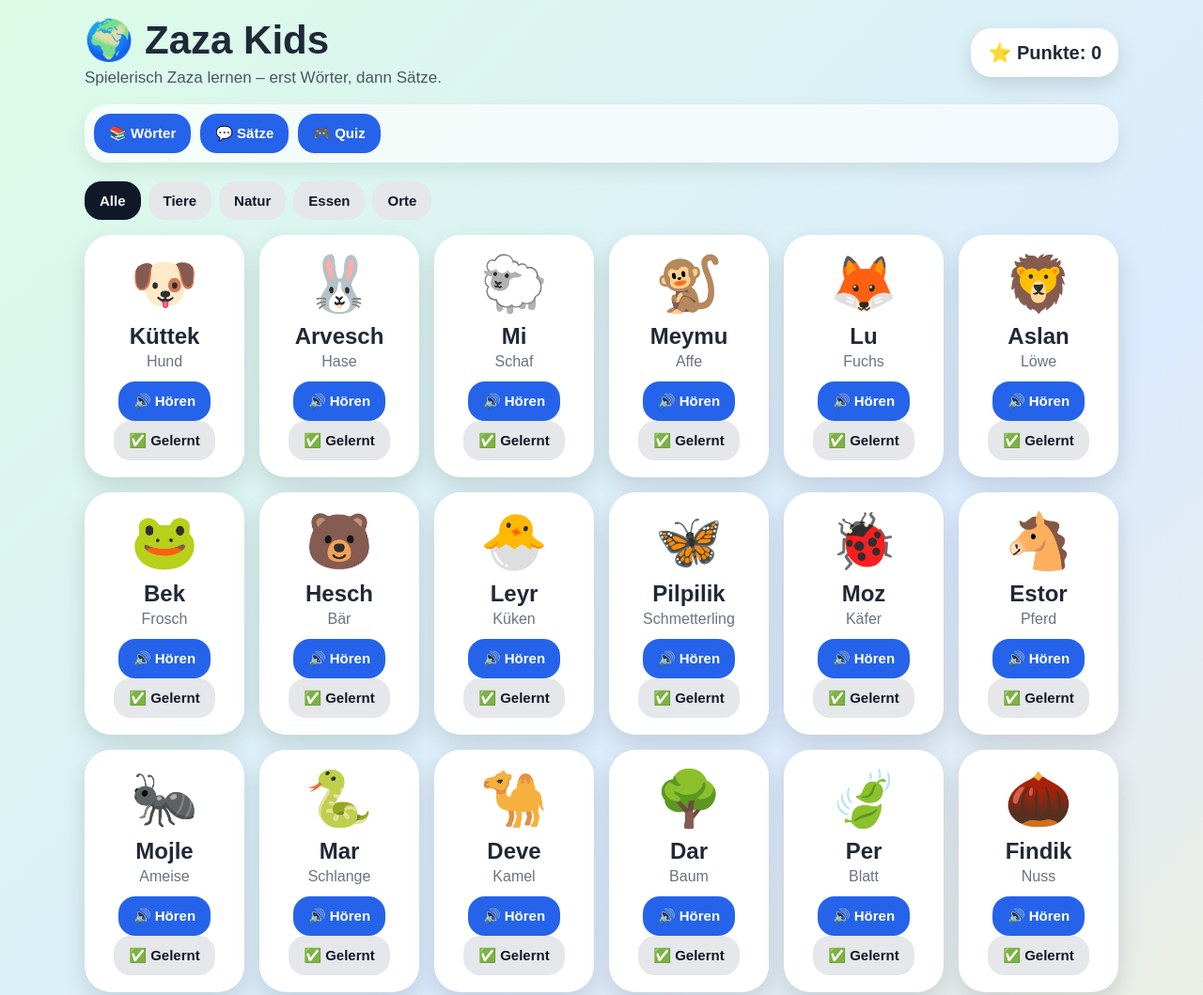
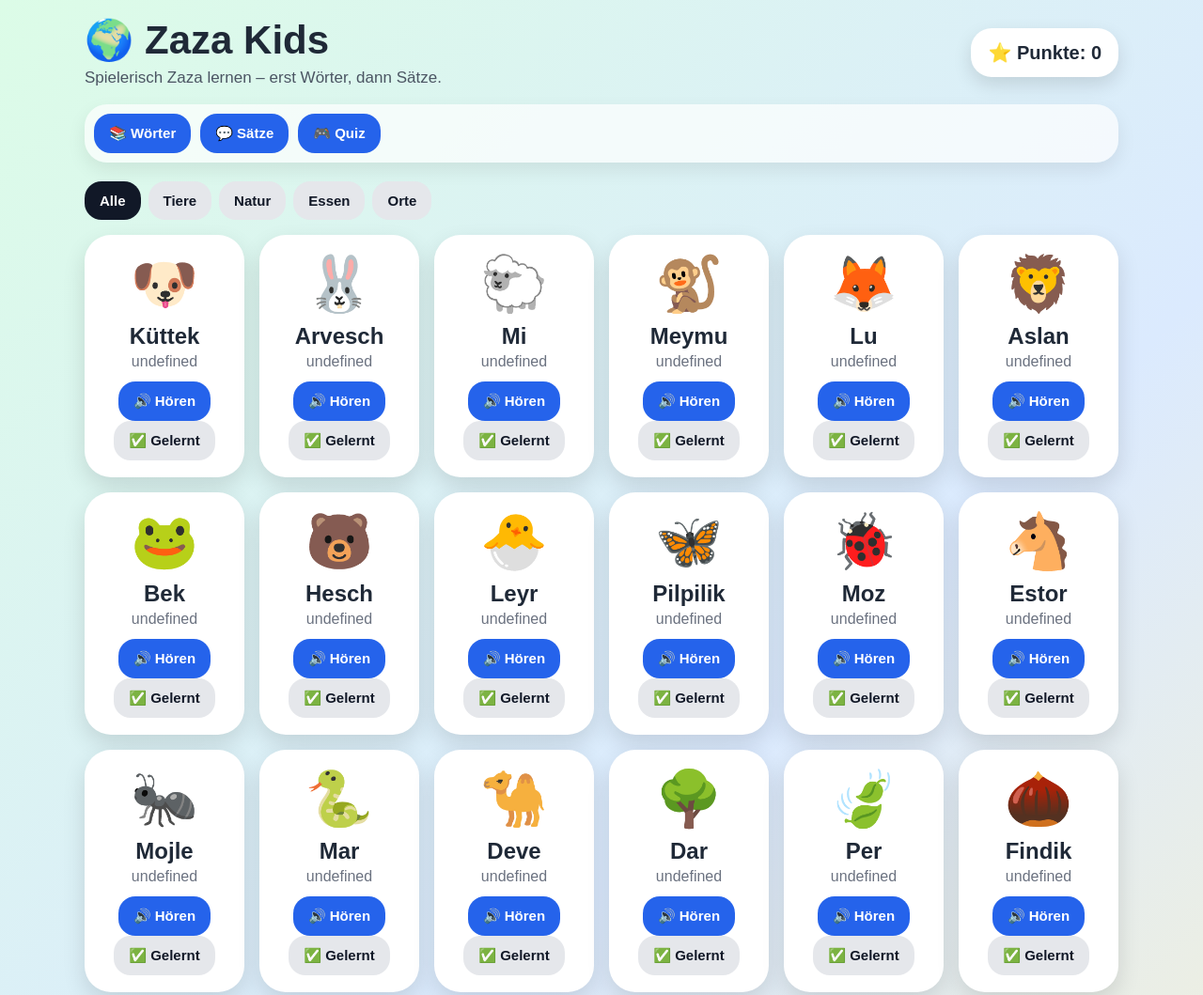
Before and after one commit to MehmetTanriverdi63/ZazaKids, a plain HTML site: page index.html in a window 1280 px wide. Shown: the top 1059 px of the page at 94% size. Drawn offline with Linux system fonts and the light colour scheme.

Commit message:
Replace 'de' with 'tr' in index.html

```diff
--- a/index.html
+++ b/index.html
@@ -223,7 +223,7 @@ function showWords(category = currentCategory) {
         <div class="card">
           <div class="emoji">${w.emoji}</div>
           <div class="zaza">${w.zaza}</div>
-          <div class="de">${w.de}</div>
+          <div class="de">${w.tr}</div>
           <button onclick="speak(\`${w.zaza}\`)">🔊 Hören</button>
           <button class="secondary" onclick="addPoint()">✅ Gelernt</button>
         </div>
```
